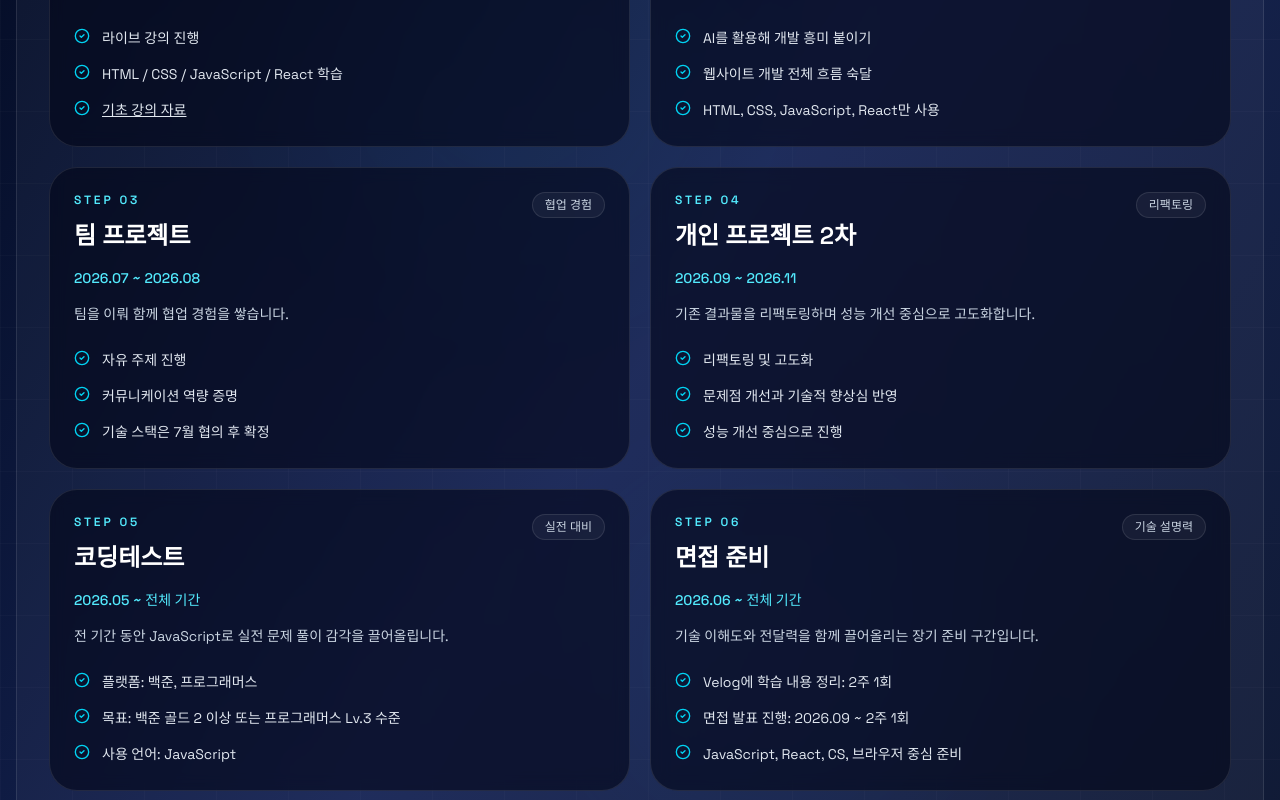
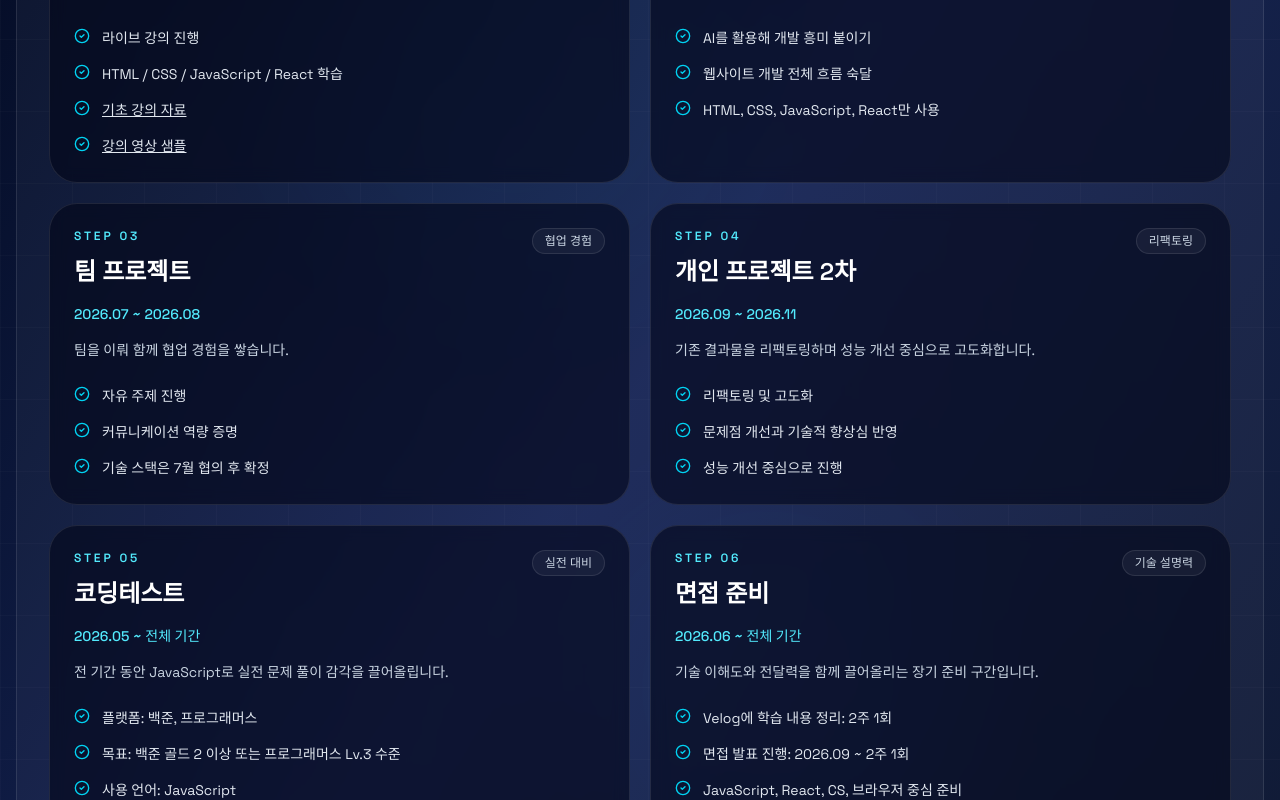
Before and after one commit to Yun-Jehyeok/tmmakers-page, a React (Vite) app: page / in a window 1280 px wide. Shown: the part 3140-3940 px from the top of the page. Built offline with nearby package versions, Linux system fonts and the light colour scheme; no server answers; a web font is replaced by a local one.

Commit message:
add lecture link

```diff
--- a/src/components/ProgramTracks.tsx
+++ b/src/components/ProgramTracks.tsx
@@ -19,6 +19,7 @@ const roadmapPhases: RoadmapPhase[] = [
             "라이브 강의 진행",
             "HTML / CSS / JavaScript / React 학습",
             "https://www.notion.so/319fbaff894c80398839db4982666ea7?source=copy_link",
+            "https://www.inflearn.com/course/introduction-to-fron?cid=341617",
         ],
         accent: "기초 다지기",
     },
@@ -235,6 +236,15 @@ export function ProgramTracks() {
                                                     >
                                                         기초 강의 자료
                                                     </a>
+                                                ) : detailIndex === 3 ? (
+                                                    <a
+                                                        href={detail}
+                                                        target="_blank"
+                                                        rel="noopener noreferrer"
+                                                        className="text-sm leading-6 text-slate-200 underline"
+                                                    >
+                                                        강의 영상 샘플
+                                                    </a>
                                                 ) : (
                                                     <span className="text-sm leading-6 text-slate-200">
                                                         {detail}
```
